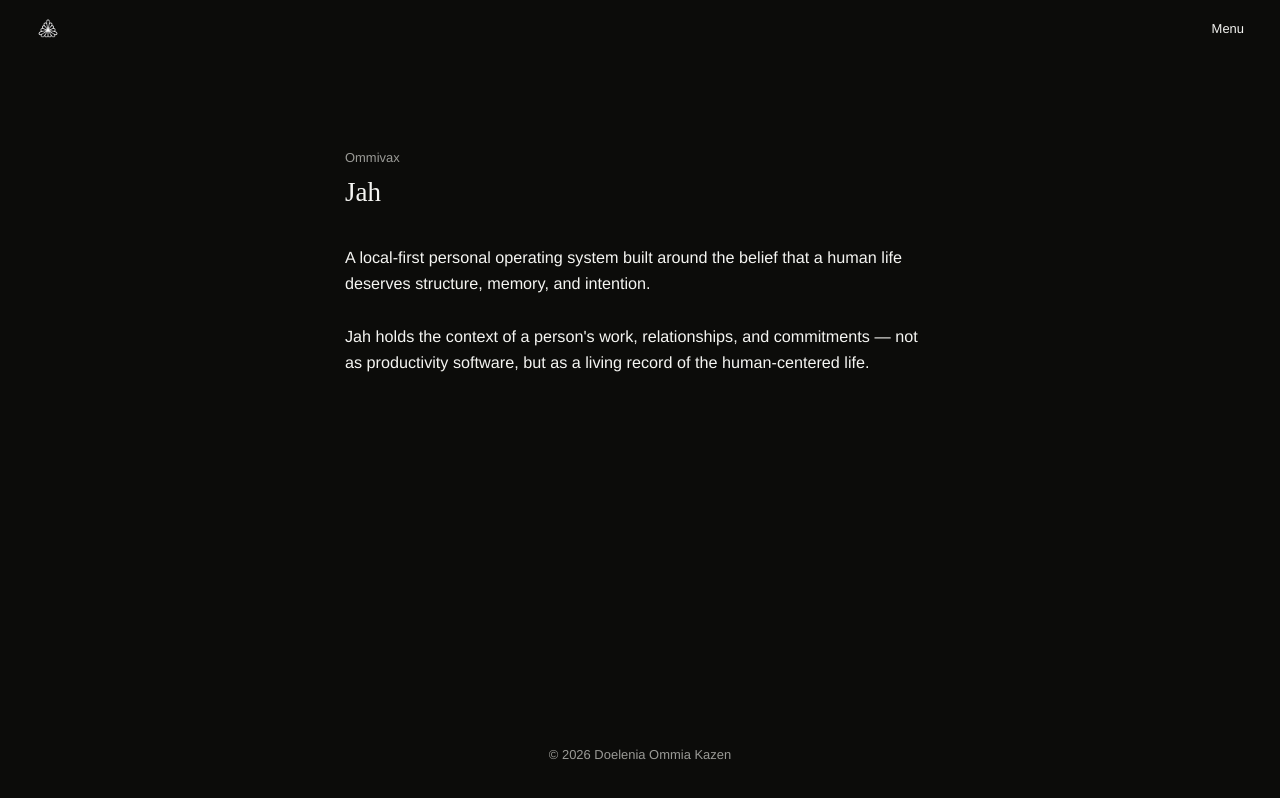
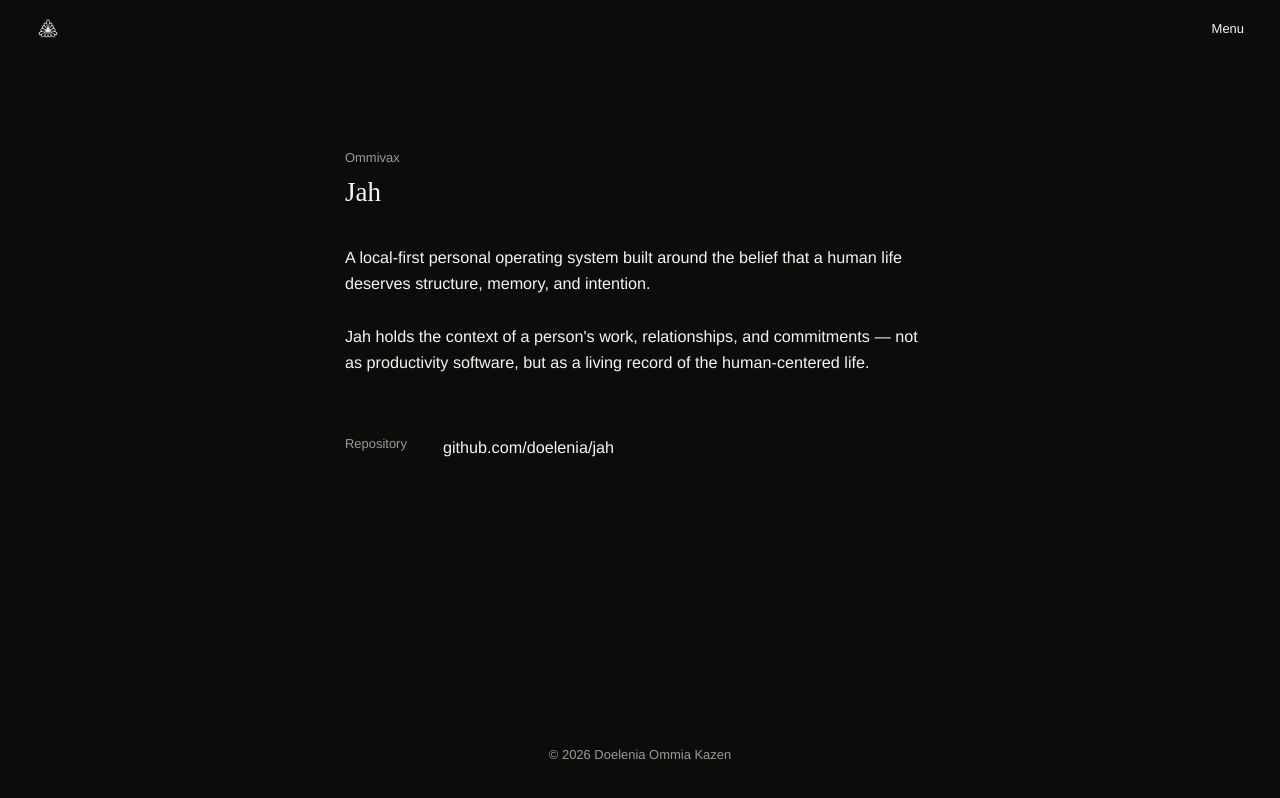
Before and after one commit to doelenia/doelenia, a Next.js app: page /jah in a window 1280 px wide. Built offline with nearby package versions, Linux system fonts and the light colour scheme.

Commit message:
Link the public Jah repository from the Jah page.
Co-authored-by: Cursor <cursoragent@cursor.com>

```diff
--- a/app/jah/page.tsx
+++ b/app/jah/page.tsx
@@ -21,6 +21,18 @@ export default function Jah() {
           of the human-centered life.
         </p>
       </div>
+
+      <div className="page-links">
+        <a
+          href="https://github.com/doelenia/jah"
+          target="_blank"
+          rel="noopener noreferrer"
+          className="page-link"
+        >
+          <span className="caption">Repository</span>
+          <span className="subtitle">github.com/doelenia/jah</span>
+        </a>
+      </div>
     </div>
   )
 }
```
